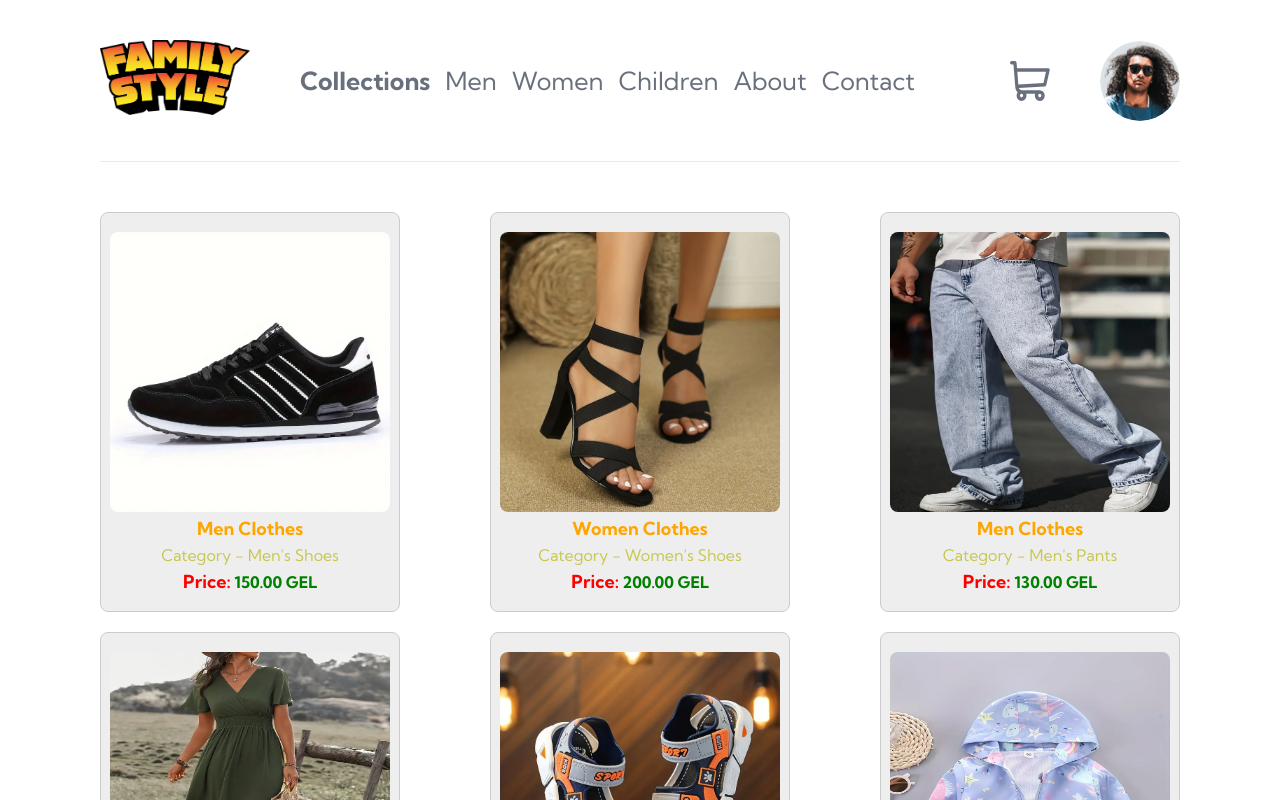
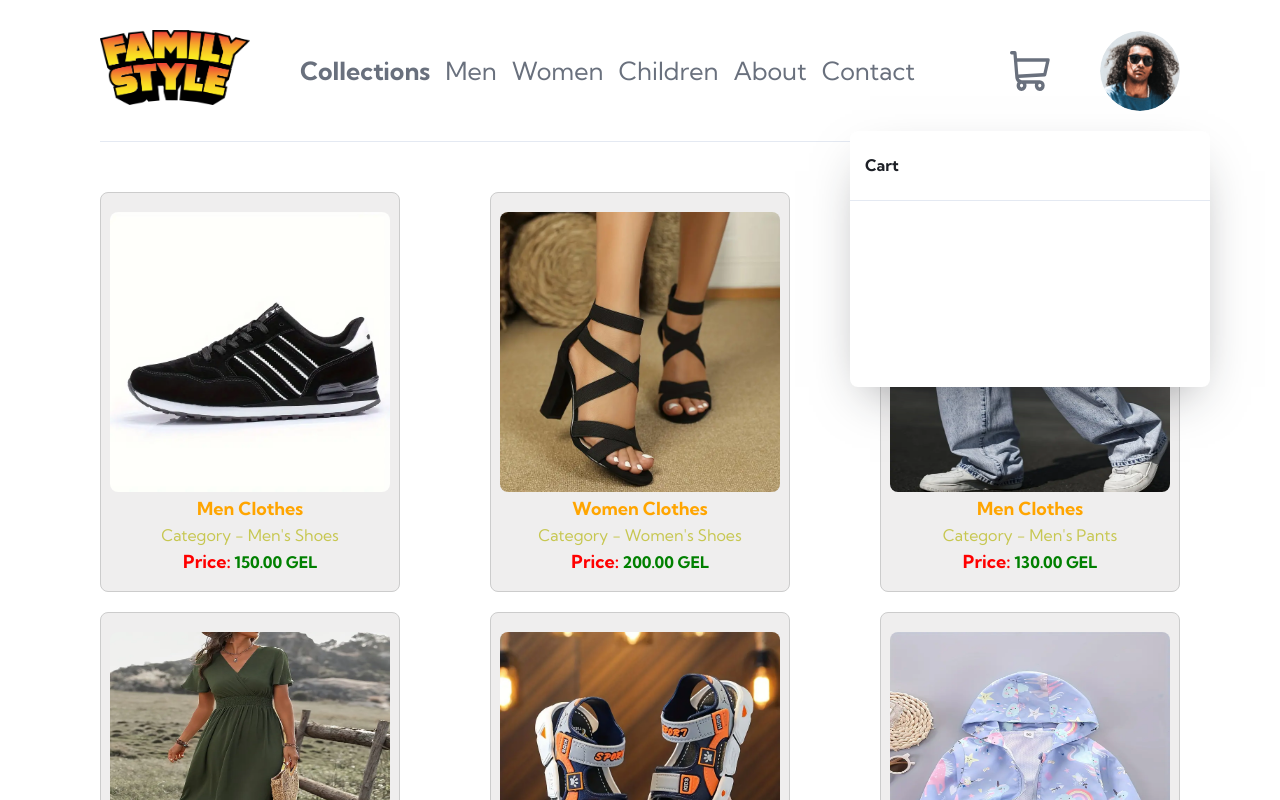
Before and after one commit to IrakliTsiklauri/e-commerce-platform, a React (Create React App) app: page / in a window 1280 px wide. Both pictures are taken after a click on the element 1030 px from the left and 80 px from the top of the page. Shown: the top 800 px of the page. Built offline with nearby package versions, Linux system fonts and the light colour scheme.

Commit message:
add CartSection.jsx Component

```diff
--- /dev/null
+++ b/src/components/CartSection.jsx
@@ -0,0 +1,41 @@
+import React from "react";
+import styled from "styled-components";
+
+const CartSection = ({ isOpen }) => {
+  return (
+    <CartSectionContainer isOpen={isOpen}>
+      <CartHeader>
+        <h2>Cart</h2>
+      </CartHeader>
+    </CartSectionContainer>
+  );
+};
+
+export default CartSection;
+
+const CartSectionContainer = styled.div`
+  display: ${(props) => (props.isOpen ? "block" : "none")};
+  width: 360px;
+  height: 256px;
+  background-color: #fff;
+  position: absolute;
+  top: 80px;
+  border-radius: 8px;
+  box-shadow: 0px 20px 50px -20px rgba(29, 32, 38, 0.5);
+`;
+
+const CartHeader = styled.div`
+  width: 100%;
+  height: 70px;
+  border-bottom: 1px solid rgba(228, 233, 242, 1);
+  display: flex;
+  align-items: center;
+  justify-content: start;
+  padding: 0 15px;
+
+  h2 {
+    color: rgba(29, 32, 38, 1);
+    font-size: 16px;
+    font-weight: 700;
+  }
+`;
--- a/src/components/HeaderSection.jsx
+++ b/src/components/HeaderSection.jsx
@@ -1,11 +1,18 @@
-import React from "react";
+import React, { useState } from "react";
 import cart from "../images/icon-cart.svg";
 import avatar from "../images/image-avatar.png";
 import { NavLink } from "react-router-dom";
 import styled from "styled-components";
 import logo from "../images/image-logo.png";
+import CartSection from "./CartSection";
 
 const HeaderSection = () => {
+  const [isCartOpen, setIsCartOpen] = useState(false);
+
+  const toggleCart = () => {
+    setIsCartOpen(!isCartOpen);
+  };
+
   return (
     <Header>
       <NavSide>
@@ -26,8 +33,9 @@ const HeaderSection = () => {
         </Navigation>
       </NavSide>
       <CartAndAvatar>
-        <Cart>
+        <Cart onClick={toggleCart}>
           <img src={cart} alt="cart" />
+          <CartSection isOpen={isCartOpen} />
         </Cart>
         <Avatar>
           <img src={avatar} alt="avatar" />
@@ -44,7 +52,7 @@ const Header = styled.div`
   display: flex;
   align-items: center;
   justify-content: space-between;
-  padding: 40px 0;
+  padding: 30px 0;
   border-bottom: 1px solid rgba(228, 233, 242, 1);
 `;
 
@@ -54,7 +62,7 @@ const NavSide = styled.div`
   justify-content: center;
   gap: 50px;
 
-  @media (min-width: 900px) and (max-width: 1200px)  {
+  @media (min-width: 900px) and (max-width: 1200px) {
     gap: 30px;
   }
 `;
@@ -117,6 +125,7 @@ const CartAndAvatar = styled.div`
 `;
 
 const Cart = styled.div`
+  position: relative;
   display: flex;
   align-items: center;
   justify-content: center;
```
Also changed, not shown: src/components/ImageSection.jsx (+0 -7 lines).
